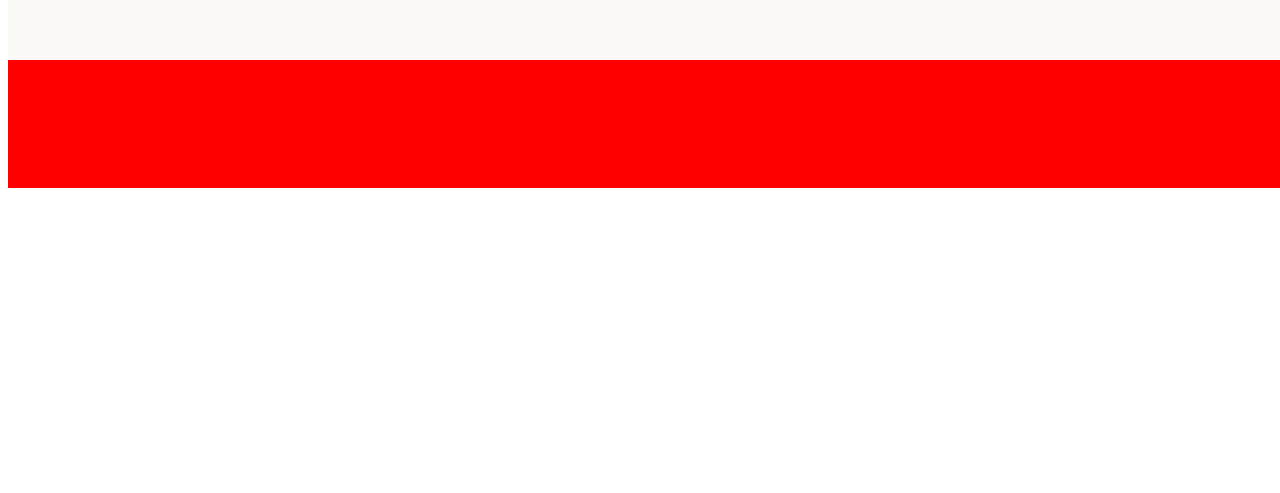
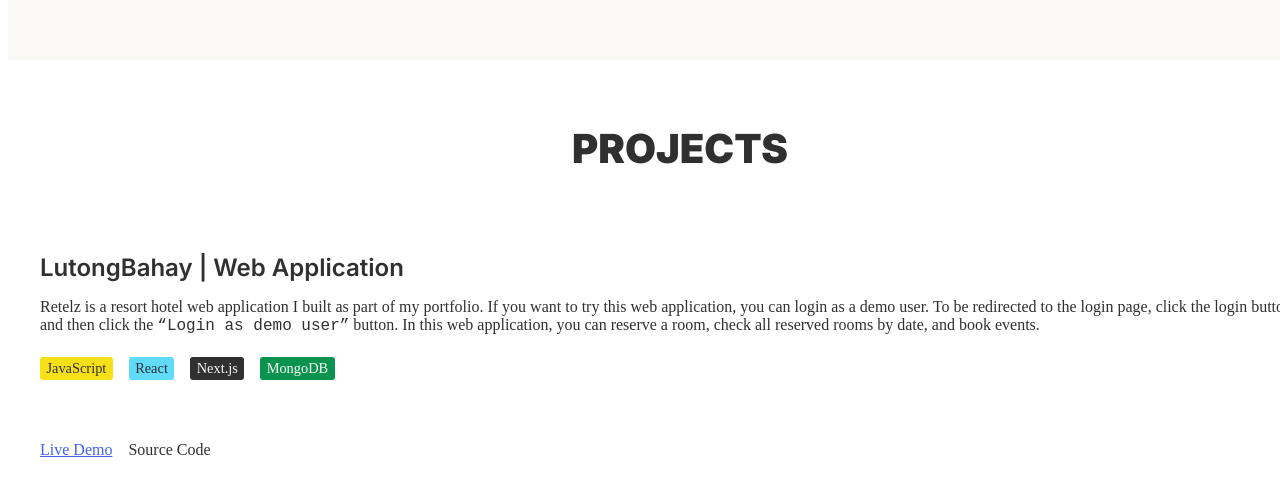
Before and after one commit to jklagrosa/JK-Lagrosa, a Next.js app: page / in a window 1280 px wide. Shown: the part 1208-1701 px from the top of the page. Before the commit the page ends 1404 px from the top, so only its background shows below. Built offline with nearby package versions, Linux system fonts and the light colour scheme.

Commit message:
Added: first project details

```diff
--- a/components/Projects.js
+++ b/components/Projects.js
@@ -6,10 +6,45 @@ const Projects = () => {
     <>
       <div className={styles._main_component_wrapper}>
         <Container fluid="lg" className="p-0">
+          <h3 className={styles._h3_title}>Projects</h3>
           <Row className="gx-3 gy-4">
-            <Col>
+            <Col xs={12} md={6} id={styles._projects_details_}>
+              <h4 className={styles._projects_title}>
+                LutongBahay | Web Application
+              </h4>
 
+              <p className={styles._projects_paragraph_}>
+                Retelz is a resort hotel web application I built as part of my
+                portfolio. If you want to try this web application, you can
+                login as a demo user. To be redirected to the login page, click
+                the login button, and then click the{" "}
+                <code>
+                  <q>Login as demo user</q>
+                </code>{" "}
+                button. In this web application, you can reserve a room, check
+                all reserved rooms by date, and book events.
+              </p>
+
+              <div className={styles._projects_tags_wrapper_}>
+                <span>JavaScript</span>
+                <span>React</span>
+                <span>Next.js</span>
+                <span>MongoDB</span>
+              </div>
+
+              {/* ACTION BUTTONS */}
+
+              <div className={styles._projects_action_buttons_}>
+                <a>Live Demo</a>
+                <a>Source Code</a>
+              </div>
             </Col>
+            {/* <Col xs={12} md={6} id={styles._projects_details_}>
+              Commodo consequat culpa laborum voluptate eiusmod. Ex aute eiusmod
+              magna consequat amet. Reprehenderit sint enim sit qui pariatur
+              ipsum ipsum enim. Ea magna pariatur proident sit duis consectetur
+              dolor ipsum duis ut consectetur irure ipsum.
+            </Col> */}
           </Row>
         </Container>
       </div>
--- a/styles/COMPONENT.module.scss
+++ b/styles/COMPONENT.module.scss
@@ -678,15 +678,106 @@
     width: 100vw;
     // min-height: 100vh;
     // background-color: $WHITE;
-    background-color: red;
+    // background-color: gray;
 
 
 
     // H3 TAG
-    .h3_title{
+    ._h3_title{
         margin: 0;
+        font-family: $HEADER_FONT;
+        text-transform: uppercase;
+        font-weight: 700;
+        font-size: 2.5rem;
+        text-align: center;
+        margin-bottom: 5rem;
+        color: $BLACK;
     }
     //
 
 
+
+    // PROJECT COMPONENT
+    #_projects_details_{
+        // background-color: red;
+        ._projects_title{
+            margin: 0;
+            font-weight: 500;
+            font-family: $HEADER_FONT;
+            font-size: 1.5rem;
+            margin-bottom: 1rem;
+            color: $BLACK;
+        }
+
+
+        ._projects_paragraph_{
+            margin: 0;
+            font-size: 1rem;
+            color: $BLACK;
+        }
+
+        // Projects Tag
+        ._projects_tags_wrapper_{
+            margin-top: 1.5rem;
+
+            span{
+                margin-right: 1rem;
+                font-size: 0.9rem;
+                padding: 0.2rem 0.4rem;
+                color: $BLACK;
+                border-radius: 3px;
+               &:nth-child(1){
+                background-color: #f7e018;
+               }
+
+               &:nth-child(2){
+                background-color: 	#61dbfb;
+
+               }
+
+               &:nth-child(3){
+                background-color: $BLACK;
+                color: $WHITE
+               }
+
+               &:nth-child(4){
+                background-color: #09934e;
+                color: $WHITE;
+               }
+            }
+        }
+        // End
+
+        // ############################################
+
+        // Action buttons
+        ._projects_action_buttons_{
+            margin-top: 4rem;
+            a{
+                all: unset;
+                cursor: pointer;
+                margin-right: 1rem;
+                font-size: 1rem;
+
+                &:nth-child(1){
+                    text-decoration: underline;
+                    color: #4361ee;
+                }
+
+
+                &:nth-child(2){
+                    color: $BLACK;
+
+                    &:hover{
+                        text-decoration: underline;
+                        color: #4361ee;
+                    }
+                }
+
+            }
+        }
+        // End
+    }
+    // END
+
 }
```
